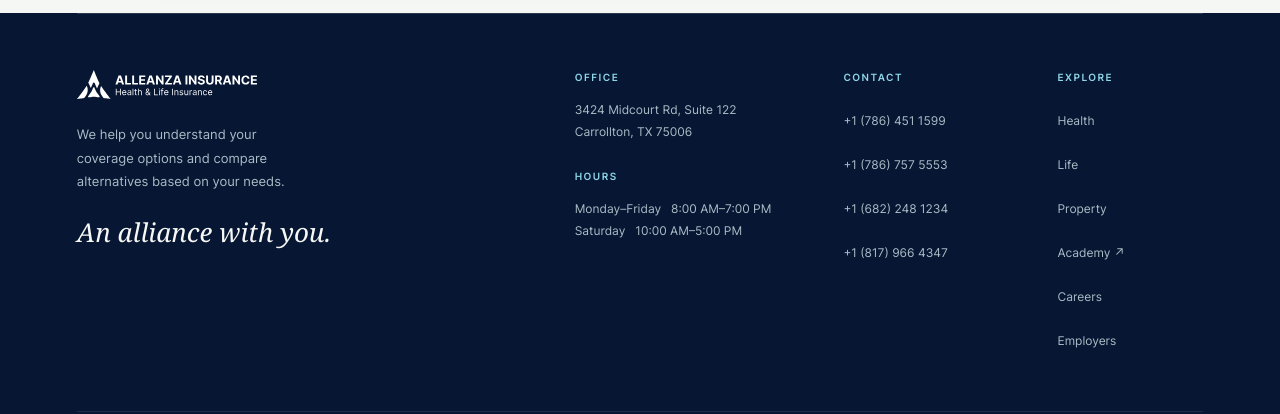
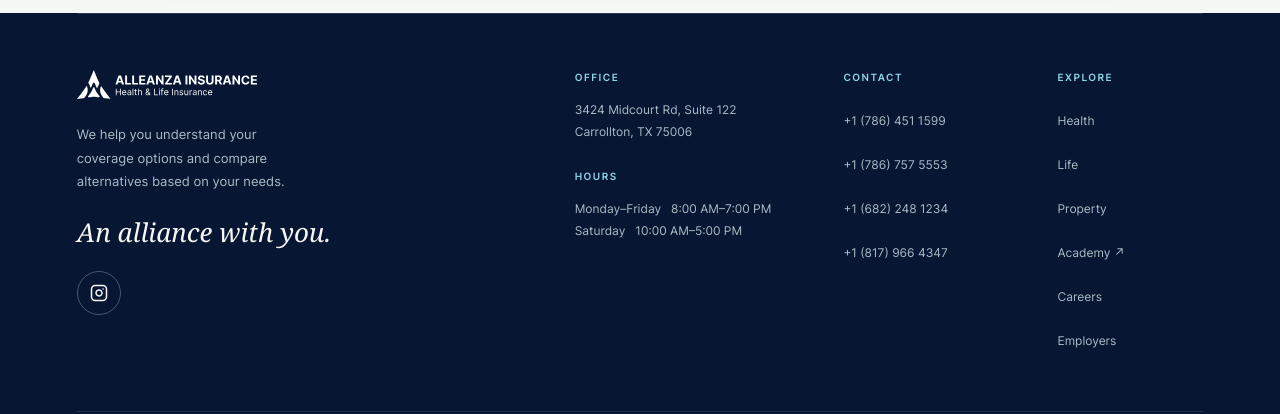
Before and after one commit to jesusguecar-svg/Alleanzainsurancewebsite, a Next.js app: page /en/agents in a window 1280 px wide. Shown: the part 1100-1514 px from the top of the page. Built offline with nearby package versions, Linux system fonts and the light colour scheme; no server answers.

Commit message:
Add the Instagram profile to the header, footer, and health reviews.

```diff
--- a/components/health/HealthExperience.tsx
+++ b/components/health/HealthExperience.tsx
@@ -2,7 +2,7 @@
 
 import { useEffect, useState } from "react";
 import { useReducedMotion } from "framer-motion";
-import { ArrowUpRight, Menu, X } from "lucide-react";
+import { ArrowUpRight, Instagram, Menu, X } from "lucide-react";
 import { Logo } from "../Logo";
 import { LanguageSwitch } from "../LanguageSwitch";
 import { SiteFooter } from "../layout/SiteFooter";
@@ -13,6 +13,7 @@ import { HealthCarrierLogos } from "./HealthCarrierLogos";
 import { HealthCredibility } from "./HealthCredibility";
 import { HealthContact } from "./HealthContact";
 import { CompareSection, ComparisonFactors, CoverageCategories, HealthEducation, HealthFAQ, HealthFinalCTA, HealthTrust, HowAlleanzaWorks, ShoppingComparison, ShoppingPathSelector } from "./HealthPlatformSections";
+import { instagramProfileUrl } from "@/lib/config/site";
 import type { GoogleReviews } from "@/lib/google-reviews";
 import s from "./health.module.css";
 import p from "./platform.module.css";
@@ -46,6 +47,7 @@ export default function HealthExperience({ reviews, reviewsUrl, locale = "es" }:
       <a className={s.headerCategory} href={en ? "/en/health" : "/health"}>{en ? "Health" : "Salud"}</a>
       <nav className={s.desktopNav} aria-label={en ? "Health navigation" : "Navegación de salud"}>{links.map(([href, label]) => <a key={href} href={href}>{label}</a>)}</nav>
       <LanguageSwitch locale={locale} spanishHref="/health" englishHref="/en/health" preserveHash className={s.healthLanguage} />
+      <a className={s.headerInstagram} href={instagramProfileUrl} target="_blank" rel="noopener noreferrer" aria-label={en ? "Alleanza on Instagram" : "Alleanza en Instagram"}><Instagram size={18} aria-hidden="true" /></a>
       <a href="#compare" className={s.headerCta}>{en ? "Compare options" : "Comparar opciones"}<ArrowUpRight size={15} aria-hidden="true" /></a>
       <button id="health-menu-toggle" type="button" className={s.menuButton} aria-label={menuOpen ? (en ? "Close menu" : "Cerrar menú") : (en ? "Open menu" : "Abrir menú")} aria-expanded={menuOpen} aria-controls="health-menu" onClick={() => setMenuOpen(!menuOpen)}>{menuOpen ? <X size={22} /> : <Menu size={22} />}</button>
       {menuOpen && <nav id="health-menu" className={s.mobileNav} aria-label={en ? "Mobile navigation" : "Navegación móvil"}>{[...links, ["#contacto", en ? "Talk to an advisor" : "Hablar con un asesor"]].map(([href, label]) => <a href={href} key={href} onClick={() => setMenuOpen(false)}>{label}<ArrowUpRight size={17} aria-hidden="true" /></a>)}</nav>}
--- a/components/health/ReviewCarousel.tsx
+++ b/components/health/ReviewCarousel.tsx
@@ -1,8 +1,9 @@
 "use client";
 
 import { useEffect, useRef, useState } from "react";
-import { ChevronLeft, ChevronRight, Star } from "lucide-react";
+import { ChevronLeft, ChevronRight, Instagram, Star } from "lucide-react";
 import { useReducedMotion } from "framer-motion";
+import { instagramProfileUrl } from "@/lib/config/site";
 import { verifiedGoogleSummary, type GoogleReviews } from "@/lib/google-reviews";
 import s from "./review-carousel.module.css";
 
@@ -139,6 +140,10 @@ export function ReviewCarousel({ locale, reviews, reviewsUrl }: { locale: Locale
                 {t("Ver en Google", "View on Google")}
               </a>
             ) : null}
+            <a className={s.instagram} href={instagramProfileUrl} target="_blank" rel="noopener noreferrer">
+              <Instagram size={16} aria-hidden="true" />
+              {t("Ver en Instagram", "View on Instagram")}
+            </a>
           </div>
           {items.length ? (
             <div className={s.rail}>
--- a/components/health/review-carousel.module.css
+++ b/components/health/review-carousel.module.css
@@ -94,6 +94,27 @@
 }
 
 .profile:hover {
+  border-color: #087fa5;
+  color: #087fa5;
+}
+
+.instagram {
+  display: inline-flex;
+  align-items: center;
+  gap: 8px;
+  min-height: 40px;
+  margin-top: 10px;
+  padding: 8px 16px;
+  border: 1px solid #d9ded8;
+  border-radius: 999px;
+  background: #fff;
+  color: #061633;
+  font-size: 14px;
+  font-weight: 550;
+  letter-spacing: -0.015em;
+}
+
+.instagram:hover {
   border-color: #087fa5;
   color: #087fa5;
 }
--- a/components/layout/EnglishSiteFooter.tsx
+++ b/components/layout/EnglishSiteFooter.tsx
@@ -1,4 +1,6 @@
+import { Instagram } from "lucide-react";
 import { Logo } from "@/components/Logo";
+import { instagramProfileUrl } from "@/lib/config/site";
 import { officeAddressLines, phones } from "@/lib/config/contact";
 import { legalRoutes, portalRoutes } from "@/lib/config/routes";
 import f from "./site-footer.module.css";
@@ -6,7 +8,7 @@ import f from "./site-footer.module.css";
 export function EnglishSiteFooter() {
   const routeLabels: Record<string, string> = { health: "Health", life: "Life", "property-casualty": "Property", academy: "Academy", work: "Careers", employers: "Employers" };
   return <footer className={f.footer} lang="en"><div className={f.inner}>
-    <div className={f.brand}><Logo light width={180} /><p>We help you understand your coverage options and compare alternatives based on your needs.</p><span>An alliance with you.</span></div>
+    <div className={f.brand}><Logo light width={180} /><p>We help you understand your coverage options and compare alternatives based on your needs.</p><span>An alliance with you.</span><a className={f.social} href={instagramProfileUrl} target="_blank" rel="noopener noreferrer" aria-label="Alleanza on Instagram"><Instagram size={18} aria-hidden="true" /></a></div>
     <div className={f.columns}>
       <div><h2>Office</h2><address>{officeAddressLines.map((line) => <span key={line}>{line}</span>)}</address><h2>Hours</h2><dl><div><dt>Monday–Friday</dt><dd>8:00 AM–7:00 PM</dd></div><div><dt>Saturday</dt><dd>10:00 AM–5:00 PM</dd></div></dl></div>
       <div><h2>Contact</h2>{phones.map((phone) => <a key={phone.href} href={`tel:${phone.href}`}>{phone.label}</a>)}</div>
--- a/components/layout/SiteHeader.tsx
+++ b/components/layout/SiteHeader.tsx
@@ -1,7 +1,8 @@
 "use client";
 
-import { ArrowRight, Menu } from "lucide-react";
+import { ArrowRight, Instagram, Menu } from "lucide-react";
 import { useState } from "react";
+import { instagramProfileUrl } from "@/lib/config/site";
 import { Logo } from "../Logo";
 
 export type NavLink = { href: string; label: string };
@@ -45,11 +46,16 @@ export function SiteHeader({
           })}
         </nav>
 
-        {cta && (
-          <a href={cta.href} className="hidden items-center gap-2 rounded-full bg-cyan px-5 py-3 text-xs font-semibold text-navy shadow-[0_8px_25px_rgba(4,192,254,.35)] transition hover:-translate-y-0.5 md:flex">
-            {cta.label} <ArrowRight aria-hidden="true" size={15} />
+        <div className="flex items-center gap-3">
+          <a href={instagramProfileUrl} target="_blank" rel="noopener noreferrer" aria-label="Instagram" className="grid h-10 w-10 place-items-center rounded-full border border-navy/15 text-navy transition hover:border-cyan hover:text-cyan">
+            <Instagram size={18} aria-hidden="true" />
           </a>
-        )}
+          {cta && (
+            <a href={cta.href} className="hidden items-center gap-2 rounded-full bg-cyan px-5 py-3 text-xs font-semibold text-navy shadow-[0_8px_25px_rgba(4,192,254,.35)] transition hover:-translate-y-0.5 md:flex">
+              {cta.label} <ArrowRight aria-hidden="true" size={15} />
+            </a>
+          )}
+        </div>
 
         <button
           type="button"
--- a/components/layout/site-footer.module.css
+++ b/components/layout/site-footer.module.css
@@ -1,6 +1,7 @@
 .footer{background:var(--alleanza-navy);color:var(--alleanza-ice);padding:0 6% max(32px,env(safe-area-inset-bottom))}
 .inner{max-width:1300px;margin:auto;border-top:1px solid #dceef229;padding-top:56px;display:grid;grid-template-columns:1fr 1.5fr;gap:48px 7%}
 .brand p{max-width:220px;font-size:13px;line-height:1.8;margin-top:24px!important;color:#dceef2c4}.brand>span{display:block;font:italic 26px/1.2 var(--alleanza-serif);margin-top:24px;color:var(--alleanza-white)}
+.brand a.social{display:grid;place-items:center;width:44px;height:44px;min-height:44px;margin-top:22px;border:1px solid #dceef24d;border-radius:50%;color:#f7f8f6}.brand a.social:hover{border-color:var(--alleanza-blue-soft);color:#fff}
 .columns{display:grid;grid-template-columns:1.3fr 1fr .8fr;gap:32px}
 .footer h2{font:600 10px/1.5 var(--font-inter),sans-serif;letter-spacing:.15em;text-transform:uppercase;color:var(--alleanza-blue-soft);margin:0 0 14px!important}
 .footer address,.footer dl{font-size:12px;line-height:1.8;font-style:normal;color:#dceef2c4}.footer address{margin-bottom:27px}.footer address span{display:block}.footer dl>div{display:flex;flex-wrap:wrap;column-gap:10px}.footer a{display:flex;align-items:center;min-height:44px;font-size:12px;color:#dceef2c4;transition:color .25s}.footer a:hover{color:var(--alleanza-white)}.footer a:focus-visible{outline:2px solid var(--alleanza-blue-soft);outline-offset:3px}
--- a/lib/config/site.ts
+++ b/lib/config/site.ts
@@ -22,6 +22,9 @@ function resolveSiteUrl(): string {
 
 export const siteUrl = resolveSiteUrl();
 
+/** Public Instagram profile for Alleanza Insurance Corp. */
+export const instagramProfileUrl = "https://www.instagram.com/alleanzainsurancecorp/";
+
 /** True once a real production domain is configured, rather than the local fallback. */
 export const hasPublicSiteUrl = siteUrl.startsWith("https://");
 
```
Also changed, not shown: components/layout/SiteFooter.tsx (+6 -1 lines), components/health/health.module.css.
